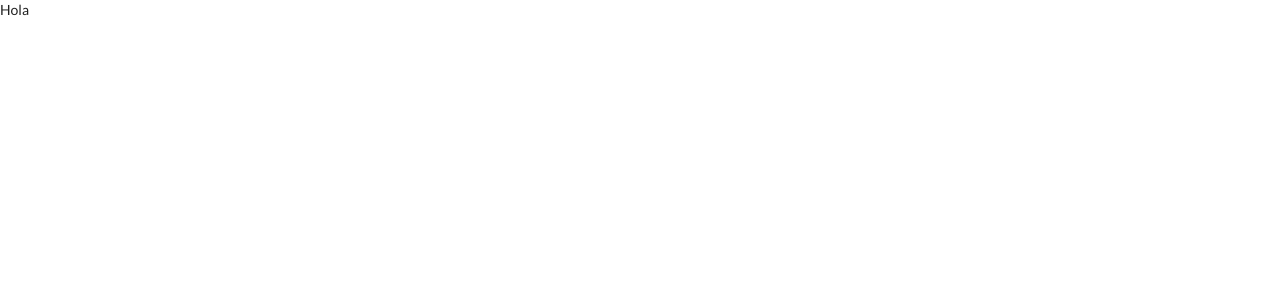
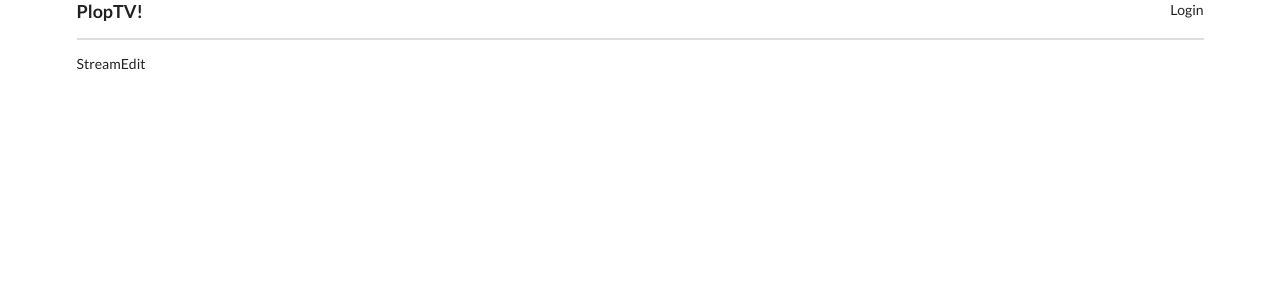
Before and after one commit to powermetal/stream, a React (Create React App) app: page /streams/edit in a window 1280 px wide. Shown: the top 300 px of the page. Built offline with nearby package versions, Linux system fonts and the light colour scheme.

Commit message:
Setting up React Router.

```diff
--- a/src/components/App.js
+++ b/src/components/App.js
@@ -1,9 +1,21 @@
 import React from 'react';
+import { BrowserRouter, Route} from 'react-router-dom';
+
+import StreamList from './StreamList';
+import Header from './Header';
+import StreamEdit from "./StreamEdit";
+import StreamCreate from "./StreamCreate";
 
 const App = () => {
     return (
-        <div>
-            Hola
+        <div className="ui container">
+            <BrowserRouter>
+                <Header />
+                <Route path='/' exact component={StreamList} />
+                <Route path='/streams' exact component={StreamList} />
+                <Route path='/streams/new' exact component={StreamCreate} />
+                <Route path='/streams/edit' exact component={StreamEdit} />
+            </BrowserRouter>
         </div>
     );
 };
--- /dev/null
+++ b/src/components/Header.js
@@ -0,0 +1,14 @@
+import React from 'react';
+
+const Header = () => {
+    return (
+        <div className="ui secondary pointing menu">
+            <h3>PlopTV!</h3>
+            <div className="right menu">
+                Login
+            </div>
+        </div>
+    );
+};
+
+export default Header;
--- /dev/null
+++ b/src/components/StreamCreate.js
@@ -0,0 +1,11 @@
+import React from 'react';
+
+const StreamCreate = () => {
+    return (
+        <div>
+            StreamCreate
+        </div>
+    );
+};
+
+export default StreamCreate;
--- /dev/null
+++ b/src/components/StreamEdit.js
@@ -0,0 +1,11 @@
+import React from 'react';
+
+const StreamEdit = () => {
+    return (
+        <div>
+            StreamEdit
+        </div>
+    );
+};
+
+export default StreamEdit;
--- /dev/null
+++ b/src/components/StreamList.js
@@ -0,0 +1,11 @@
+import React from 'react';
+
+const StreamList = () => {
+    return (
+        <div>
+            StreamList
+        </div>
+    );
+};
+
+export default StreamList;
--- a/src/index.js
+++ b/src/index.js
@@ -6,4 +6,4 @@
 ReactDOM.render(
     <App />,
     document.querySelector('#root')
-)
+);
```
